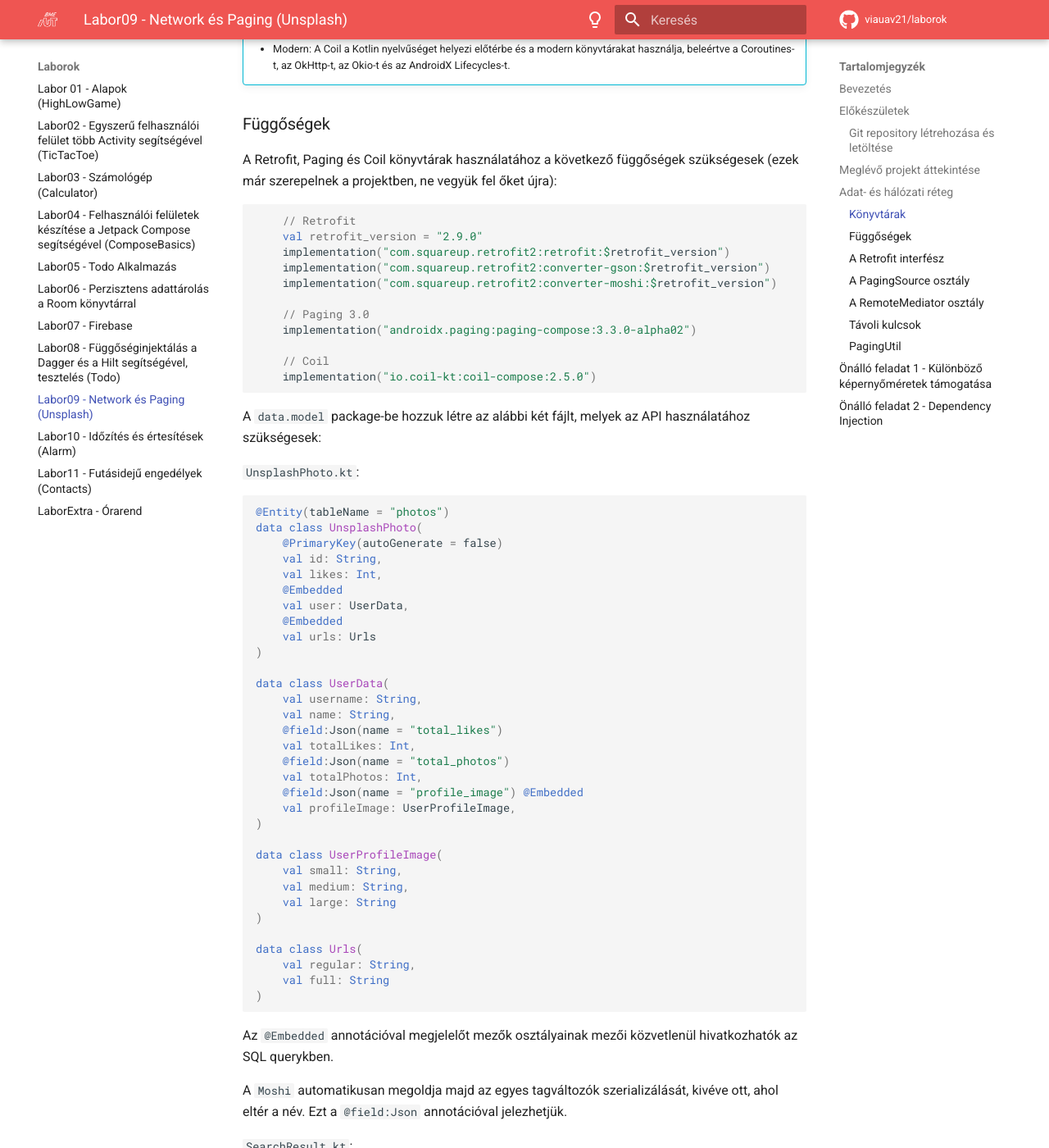
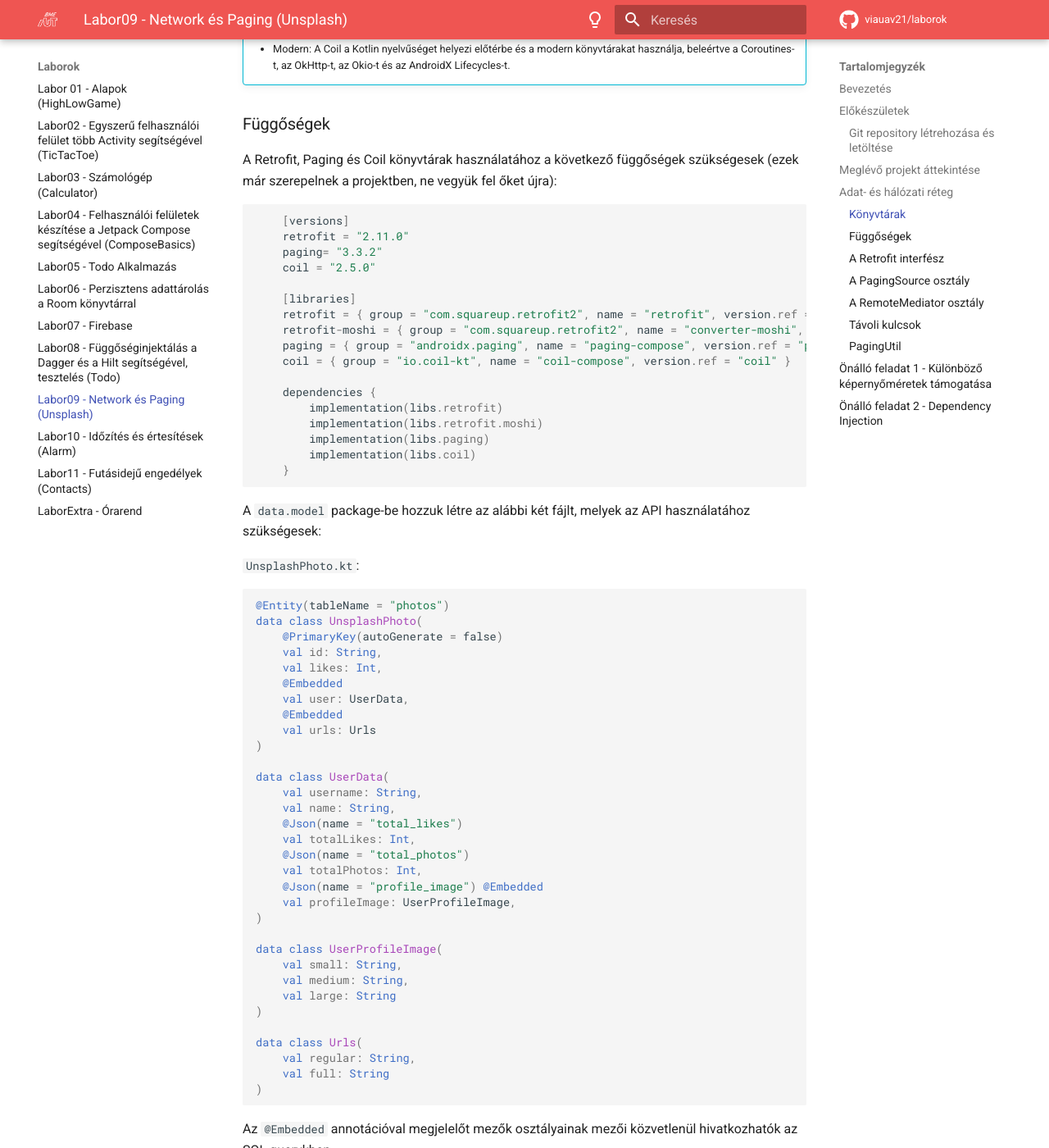
Before and after one commit to VIAUAV21/laborok, an MkDocs documentation site: the page built from docs/laborok/network/index.md, in a window 1280 px wide and 1400 px high, scrolled down 2206 px. Shown: the whole window at 82% size. Built offline with MkDocs 1.6.1 and Material for MkDocs 9.7.7, drawn with Linux system fonts in a browser that asks for light colours; comment, search, counter and statistics services are not loaded; some of the changed text lies outside the part shown.

Commit message:
2024/2 update

````diff
--- a/docs/laborok/network/index.md
+++ b/docs/laborok/network/index.md
@@ -72,17 +72,23 @@ Tekintsük át a laborvezetővel a meglévő kódot!
 
 A Retrofit, Paging és Coil könyvtárak használatához a következő függőségek szükségesek (ezek már szerepelnek a projektben, ne vegyük fel őket újra):
 ```kotlin
-    // Retrofit
-    val retrofit_version = "2.9.0"
-    implementation("com.squareup.retrofit2:retrofit:$retrofit_version")
-    implementation("com.squareup.retrofit2:converter-gson:$retrofit_version")
-    implementation("com.squareup.retrofit2:converter-moshi:$retrofit_version")
+    [versions]
+    retrofit = "2.11.0"
+    paging= "3.3.2"
+    coil = "2.5.0"
 
-    // Paging 3.0
-    implementation("androidx.paging:paging-compose:3.3.0-alpha02")
+    [libraries]
+    retrofit = { group = "com.squareup.retrofit2", name = "retrofit", version.ref = "retrofit" }
+    retrofit-moshi = { group = "com.squareup.retrofit2", name = "converter-moshi", version.ref = "retrofit" }
+    paging = { group = "androidx.paging", name = "paging-compose", version.ref = "paging" }
+    coil = { group = "io.coil-kt", name = "coil-compose", version.ref = "coil" }
 
-    // Coil
-    implementation("io.coil-kt:coil-compose:2.5.0")
+    dependencies {
+        implementation(libs.retrofit)
+        implementation(libs.retrofit.moshi)
+        implementation(libs.paging)
+        implementation(libs.coil)
+    }
 ```
 
 A `data.model` package-be hozzuk létre az alábbi két fájlt, melyek az API használatához szükségesek:
@@ -103,11 +109,11 @@ data class UnsplashPhoto(
 data class UserData(
     val username: String,
     val name: String,
-    @field:Json(name = "total_likes")
+    @Json(name = "total_likes")
     val totalLikes: Int,
-    @field:Json(name = "total_photos")
+    @Json(name = "total_photos")
     val totalPhotos: Int,
-    @field:Json(name = "profile_image") @Embedded
+    @Json(name = "profile_image") @Embedded
     val profileImage: UserProfileImage,
 )
 
@@ -125,12 +131,12 @@ data class Urls(
 
 Az `@Embedded` annotációval megjelelőt mezők osztályainak mezői közvetlenül hivatkozhatók az SQL querykben.
 
-A `Moshi` automatikusan megoldja majd az egyes tagváltozók szerializálását, kivéve ott, ahol eltér a név. Ezt a `@field:Json` annotációval jelezhetjük.
+A `Moshi` automatikusan megoldja majd az egyes tagváltozók szerializálását, kivéve ott, ahol eltér a név. Ezt a `Json` annotációval jelezhetjük.
 
 `SearchResult.kt`:
 ```kotlin
 data class SearchResult(
-    @field:Json(name = "results") val photos: List<UnsplashPhoto>
+    @Json(name = "results") val photos: List<UnsplashPhoto>
 )
 ```
 
````
Also changed, not shown: other parts of docs/laborok/network/index.md (+2 -2 lines).
